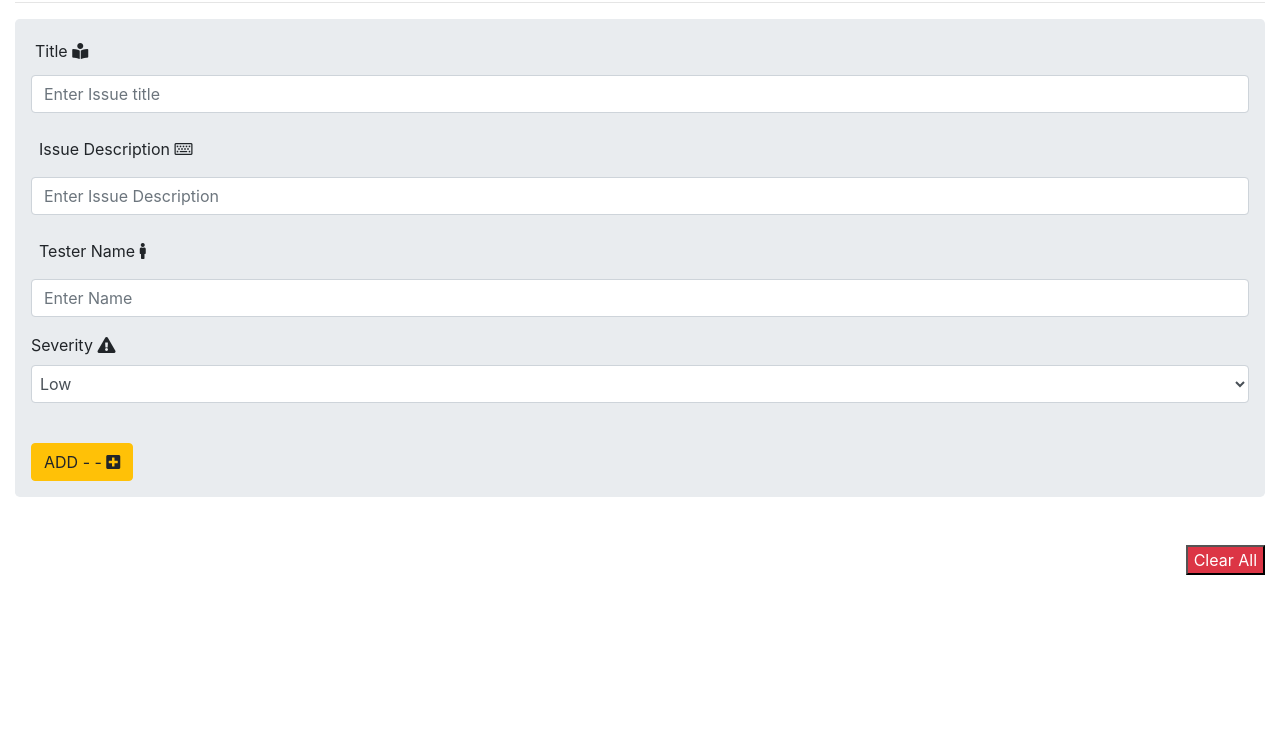
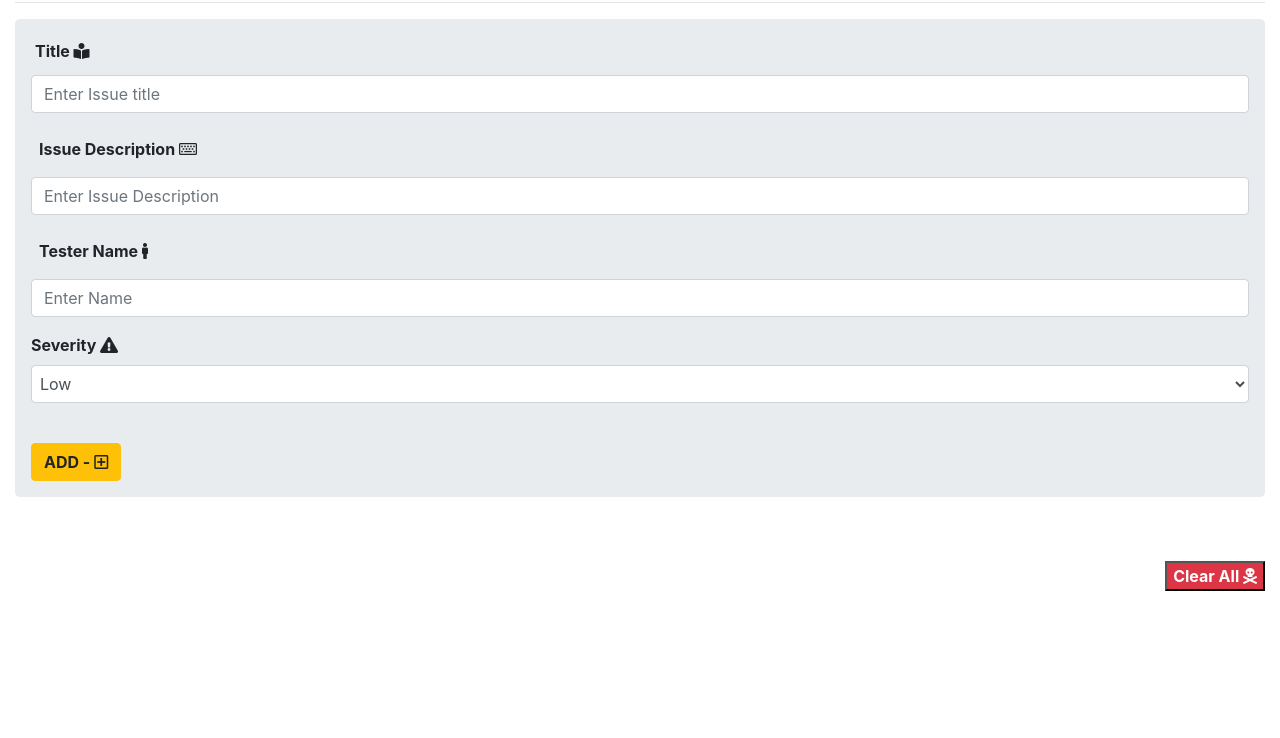
Before and after one commit to LP-Codes/Issue-Tracker, a plain HTML site: page index.html in a window 1280 px wide. Shown: the part 62-800 px from the top of the page. Drawn offline with nearby package versions, Linux system fonts and the light colour scheme.

Commit message:
modified font

```diff
--- a/index.html
+++ b/index.html
@@ -29,12 +29,12 @@
       </nav>
     </div> -->
     <div class="container-fluid">
-      <h1 class="text-center bg-info text-light"><i class="fa fa-bug ">-</i>Internal Issue Tracker</h1>
+      <h1 class="text-center bg-info text-light font-weight-bolder "><i class="fa fa-bug ">-</i>Internal Issue Tracker</h1>
       <hr />
       <form id="myform1">
         <div class="jumbotron p-3">
           <div class="form-group">
-            <label for="Issue Title " class="p-1">Title <i class="fas fa-book-reader"></i></label>
+            <label for="Issue Title " class="p-1 font-weight-bold">Title <i class="fas fa-book-reader"></i></label>
             <input
               type="text"
               class="form-control"
@@ -44,7 +44,7 @@
           </div>
 
           <div class="form-group">
-            <label for="Issue Descreption" class="p-2">Issue Description <i class="far fa-keyboard"></i></label>
+            <label for="Issue Descreption" class="p-2 font-weight-bold">Issue Description <i class="far fa-keyboard"></i></label>
             <input
               type="text"
               class="form-control"
@@ -53,7 +53,7 @@
             />
           </div>
           <div class="form-group">
-            <label for="Tester Name" class="p-2">Tester Name <i class="fas fa-male"></i></label>
+            <label for="Tester Name" class="p-2 font-weight-bold">Tester Name <i class="fas fa-male"></i></label>
             <input
               type="text"
               class="form-control"
@@ -62,7 +62,7 @@
             />
           </div>
           <div class="form-group">
-            <label for="Issue Severity">Severity <i class="fas fa-exclamation-triangle"></i></label>
+            <label for="Issue Severity" class="font-weight-bold">Severity <i class="fas fa-exclamation-triangle "></i></label>
             <select id="issueSeverityInput" class="form-control p-1">
               <option value="Low">Low</option>
               <option value="Medium">Medium</option>
@@ -70,13 +70,13 @@
             </select>
             <br />
           </div>
-          <button type="submit" class="btn btn-warning text-center" id="btn1">
-            ADD - - <i class="fas fa-plus-square"></i>
+          <button type="submit" class="btn btn-warning text-cente font-weight-bolder" id="btn1">
+            ADD - <i class="far fa-plus-square"></i>
           </button>
         </div>
       </form>
       <div>
-        <table id="issuesList" class="table table-bordered text-center">
+        <table id="issuesList" class="table table-bordered text-center jumbotron">
           <thead class="bg-secondary text-light">
             <tr>
               <th>Title</th>
@@ -86,7 +86,7 @@
             </tr>
           </thead>
         </table>
-        <button id = "clear1" class="badge-danger text-center float-md-right" onclick="deleteIssue()">Clear All</button>
+        <button id = "clear1" class="badge-danger text-center float-md-right  font-weight-bold" onclick="deleteIssue()">Clear All <i class="fas fa-skull-crossbones"></i></button>
       </div>
     </div>
 
--- a/index.js
+++ b/index.js
@@ -32,7 +32,7 @@ function saveIssue(e) {
     <td>${isssuedecp}</td>
     <td>${testname}</td>
     <td>${sevrty}</td>
-    <td><button type="submit" class="btn btn-warning text-center" onclick="deleteRow(this)" >Delete</button></td>
+    <td><button type="submit" class="btn btn-warning text-center" onclick="deleteRow(this)" >Delete <i class="fas fa-trash-alt"></i></button></td>
     </tr>
     </tbody></table>`;
   //   append for displaying on html
@@ -88,7 +88,7 @@ function oldf() {
               <td>${issold}</td>
               <td>${testnameold}</td>
               <td>${svrtold}</td>
-              <td><button type="submit" class="btn btn-warning text-center" onclick="deleteRow(this)" >Delete</button></td>
+              <td><button type="submit" class="btn btn-warning text-center" onclick="deleteRow(this)" >Delete <i class="fas fa-trash-alt"></i></button></td>
               </tr>
               </tbody></table>`;
     //   append for displaying on html
```
